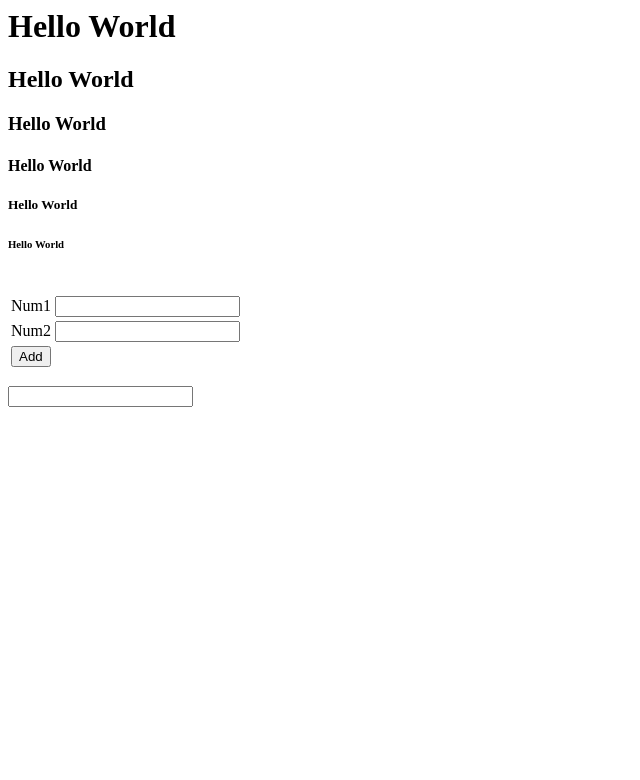
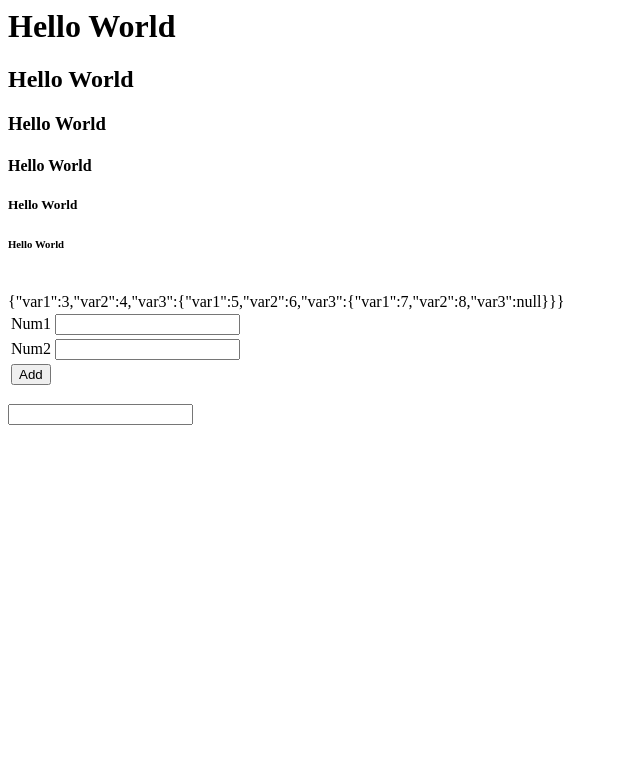
Before and after one commit to ryanaustinf/PHP-Projects, a PHP site: page / in a window 1280 px wide. Shown: the top 780 px of the page, without its empty margins (0-640 px from the left). Run offline with PHP 8.4, Linux system fonts and the light colour scheme.

```diff
--- a/DB-Mini-Challenge/index.php
+++ b/DB-Mini-Challenge/index.php
@@ -240,7 +240,8 @@
 		<div id="adddiv">
 			Add Note : <br>
 			<form action="add" method="GET" onSubmit="return addNote();">
-				<input type="text" id="newNote" name="note" placeholder="Note"/><br>
+				<input type="text" id="newNote" name="note"
+					placeholder="Note"/><br>
 				<input type="submit" value="Add"/>
 			</form>
 		</div>
--- a/HelloPHP/index.php
+++ b/HelloPHP/index.php
@@ -68,6 +68,60 @@
 			echo "\t\t<h4>Hello $text</h4>\n";
 			echo "\t\t<h5>Hello $text</h5>\n";
 			echo "\t\t<h6>Hello $text</h6>\n";
+			class Test {
+				private $var1;
+				private $var2;
+				private $var3;
+
+				public function __construct($var1,$var2) {
+					$this->var1 = $var1;
+					$this->var2 = $var2;
+				}
+
+				public function getVar1() {
+					return $this->var1;
+				}
+
+				public function getVar2() {
+					return $this->var2;
+				}
+
+				public function getVar3() {
+					return $this->var3;
+				}
+
+				public function setVar1($var1) {
+					$this->var1 = $var1;
+				}
+
+				public function setVar2($var2) {
+					$this->var2 = $var2;
+				}
+
+				public function setVar3(Test $var3) {
+					$this->var3 = $var3;
+				}
+
+				public function expose() {
+					$temp = get_object_vars($this);
+					$temp2 = $temp;
+					$temp = &$temp2;
+					$temp3 = $this->var3;
+					while( $temp2['var3'] != null ) {
+						$temp2['var3'] = $temp3->expose();
+						$temp2 = &$temp2['var3'];
+						$temp3 = $temp3->getVar3();
+					}
+					return $temp;
+				}
+			}
+
+			$test = new Test(3,4);
+			$test->setVar3(new Test(5,6));
+			$test2 = $test->getVar3();
+			$test2->setVar3(new Test(7,8));
+			echo "<br/>";
+			echo json_encode($test->expose())."\n";
 		?>
 		<br />
 
@@ -87,7 +141,8 @@
 			</table>
 		</form>
 
-		<form id="hello" action="<?php echo $_SERVER['PHP_SELF'];?>" method="post">
+		<form id="hello" action="<?php echo $_SERVER['PHP_SELF'];?>"
+			method="post">
 			<input type="text" class="name" name="name" />
 			<input type="hidden" id="num1" name="num1" />
 			<input type="hidden" id="num2" name="num2" />
--- a/HelloPHP/sum.php
+++ b/HelloPHP/sum.php
@@ -7,5 +7,7 @@
 		$str .= $key." = ".$attr."<br>";
 	}
 
-	echo "<br />Result: <br />$num1 + $num2 = $sum<br />$num1 - $num2 = ".($num1-$num2)."<br />$num1 * $num2 = ".$num1*$num2."<br/>$num1 / $num2 = ".$num1/$num2;
+	echo "<br />Result: <br />$num1 + $num2 = $sum<br />$num1 - $num2 = "
+			.($num1-$num2)."<br />$num1 * $num2 = ".$num1*$num2
+			."<br/>$num1 / $num2 = ".$num1/$num2;
 ?>
--- a/Pika/GOT.php
+++ b/Pika/GOT.php
@@ -2,10 +2,12 @@
 	require_once '../asoiaf.php';
 
 	$filter = "%".$_GET['f']."%";
-	$query = "SELECT concat(firstname,' ', IFNULL(lastname,'')) AS Name, H.name AS house, title ".
+	$query = "SELECT concat(firstname,' ', IFNULL(lastname,'')) AS Name, "
+				."H.name AS house, title ".
 	   			"FROM characters, house H ".
 	   			"WHERE houseID = house ".
-	   			( strlen($filter) == 2 ? "" : "AND (firstname LIKE ? OR lastname LIKE ? OR title LIKE ?) ").
+	   			( strlen($filter) == 2 ? "" : "AND (firstname LIKE ? OR "
+	   					."lastname LIKE ? OR title LIKE ?) ").
 	   			"ORDER BY 1";
 	$stmt = $conn->prepare($query);
 	@$stmt->bind_param("sss",$filter,$filter,$filter);
--- a/Pika/smile.php
+++ b/Pika/smile.php
@@ -42,7 +42,8 @@
 				}
 				echo "\t\t\t<ol>\n";
 				while( $count > 0 ) {
-					echo "\t\t\t\t<li style=\"display:inline\"><h1 style=\"display:inline\">:-D</h1></li>\n";
+					echo "\t\t\t\t<li style=\"display:inline\"><h1 style=\""
+							."display:inline\">:-D</h1></li>\n";
 					$count--;
 				}
 			?>
--- a/Pika/username.php
+++ b/Pika/username.php
@@ -1,3 +1,4 @@
 <?php
-	echo "Fuck you, ".$_POST['username']." and your password ".$_POST['password']."!";
+	echo "Fuck you, ".$_POST['username']." and your password "
+			.$_POST['password']."!";
 ?>
--- a/Servlets-Mini-Challenge/index.php
+++ b/Servlets-Mini-Challenge/index.php
@@ -4,7 +4,8 @@
 		$_SESSION['bg'] = $_POST['bg'];
 		$_SESSION['pc'] = $_POST['pc'];
 		$_SESSION['fc'] = $_POST['fc'];
-		setcookie('colors',$_SESSION['bg'].",".$_SESSION['pc'].",".$_SESSION['fc'],time() + 86400,"/");
+		setcookie('colors',$_SESSION['bg'].",".$_SESSION['pc'].","
+					.$_SESSION['fc'],time() + 86400,"/");
 	} elseif( isset($_COOKIE['colors']) ) {
 		$colors = str_getcsv($_COOKIE['colors']);
 		$_SESSION['bg'] = $colors[0];
@@ -81,7 +82,8 @@
 
 			And I can't stop 'til the whole world knows my name<br />
 			'Cause I was only born inside my dreams<br />
-			Until you die for me, as long as there is a light, my shadow's over you<br />
+			Until you die for me, as long as there is a light,
+				my shadow's over you<br />
 			'Cause I am the opposite of amnesia<br />
 			And you're a cherry blossom<br />
 			You're about to bloom<br />
```
Also changed, not shown: DB-Mini-Challenge/controller.php (+18 -9 lines), Pika/yomamma.php (+6 -3 lines), Servlets-Mini-Challenge/preferences.php (+17 -4 lines).
